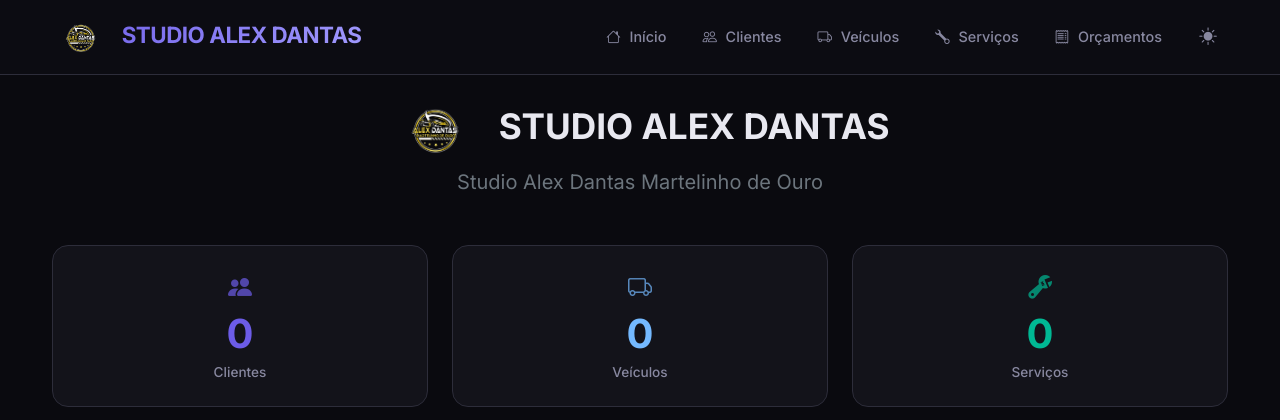
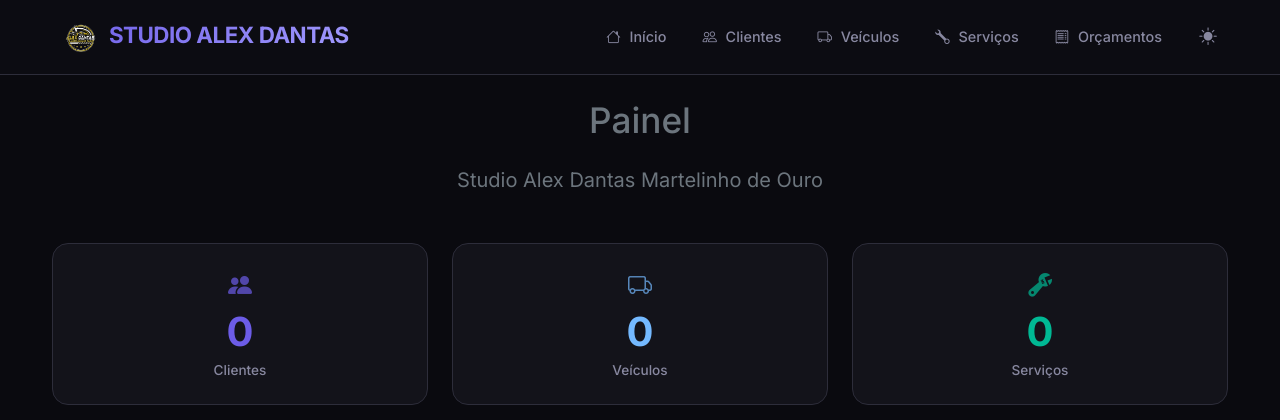
Before and after one commit to everton-developer/PI_Estetica_Automotiva, a Flask app: page / in a window 1280 px wide. Shown: the top 420 px of the page. Run offline with Flask 3, Linux system fonts and the light colour scheme; data that the repository does not hold is empty; some libraries are stand-ins or nearby versions.

Commit message:
Pequenos ajustes nos nomes dos títulos

```diff
--- a/templates/base.html
+++ b/templates/base.html
@@ -6,7 +6,8 @@
     <meta charset="UTF-8">
     <meta name="viewport" content="width=device-width, initial-scale=1.0">
     <title>{% block title %}Studio Alex Dantas Martelinho de Ouro{% endblock %}</title>
-    <meta name="description" content="Sistema de gestão de clientes e orçamentos - Studio Alex Dantas Martelinho de Ouro">
+    <meta name="description"
+        content="Sistema de gestão de clientes e orçamentos - Studio Alex Dantas Martelinho de Ouro">
 
     <!-- Favicon -->
     <link rel="icon" type="image/x-icon" href="{{ url_for('static', filename='icone.ico') }}">
@@ -548,6 +549,7 @@
             /* Numeração de páginas */
             @page {
                 margin: 15mm;
+
                 @bottom-center {
                     content: "Página " counter(page) " / " counter(pages);
                     font-size: 9pt;
@@ -635,7 +637,8 @@
     <nav class="navbar navbar-expand-lg sticky-top">
         <div class="container">
             <a class="navbar-brand" href="/">
-                <img src="{{ url_for('static', filename='logo_transp.png') }}" alt="Studio Alex Dantas" style="height:38px; width:auto; margin-right:8px; vertical-align:middle;" /> STUDIO ALEX DANTAS
+                <img src="{{ url_for('static', filename='logo_transp.png') }}" alt="Studio Alex Dantas"
+                    style="height:38px; width:auto; vertical-align:middle;" />STUDIO ALEX DANTAS
             </a>
             <button class="navbar-toggler" type="button" data-bs-toggle="collapse" data-bs-target="#navbarNav">
                 <span class="navbar-toggler-icon"></span>
@@ -721,7 +724,7 @@
             // Live Search (Filtro em tempo real para as tabelas)
             const searchInput = document.querySelector('input[name="busca"]');
             if (searchInput) {
-                searchInput.addEventListener('input', function(e) {
+                searchInput.addEventListener('input', function (e) {
                     const searchTerm = e.target.value.toLowerCase().trim();
                     const tableRows = document.querySelectorAll('table tbody tr');
 
--- a/templates/index.html
+++ b/templates/index.html
@@ -1,12 +1,11 @@
 {% extends "base.html" %}
 
-{% block title %}Studio Alex Dantas Martelinho de Ouro - Painel Principal{% endblock %}
+{% block title %}Painel - STUDIO ALEX DANTAS{% endblock %}
 
 {% block content %}
 <div class="text-center mb-5">
-    <h1 class="fw-bold mb-2" style="font-size: 2.2rem;">
-        <img src="{{ url_for('static', filename='logo_transp.png') }}" alt="Studio Alex Dantas" style="height:60px; width:auto; vertical-align:middle; margin-right:10px;" />
-        STUDIO ALEX DANTAS
+    <h1 class="text-secondary mb-4" style="font-size: 2.2rem;">
+        Painel
     </h1>
     <p class="text-secondary fs-5">Studio Alex Dantas Martelinho de Ouro</p>
 </div>
```
